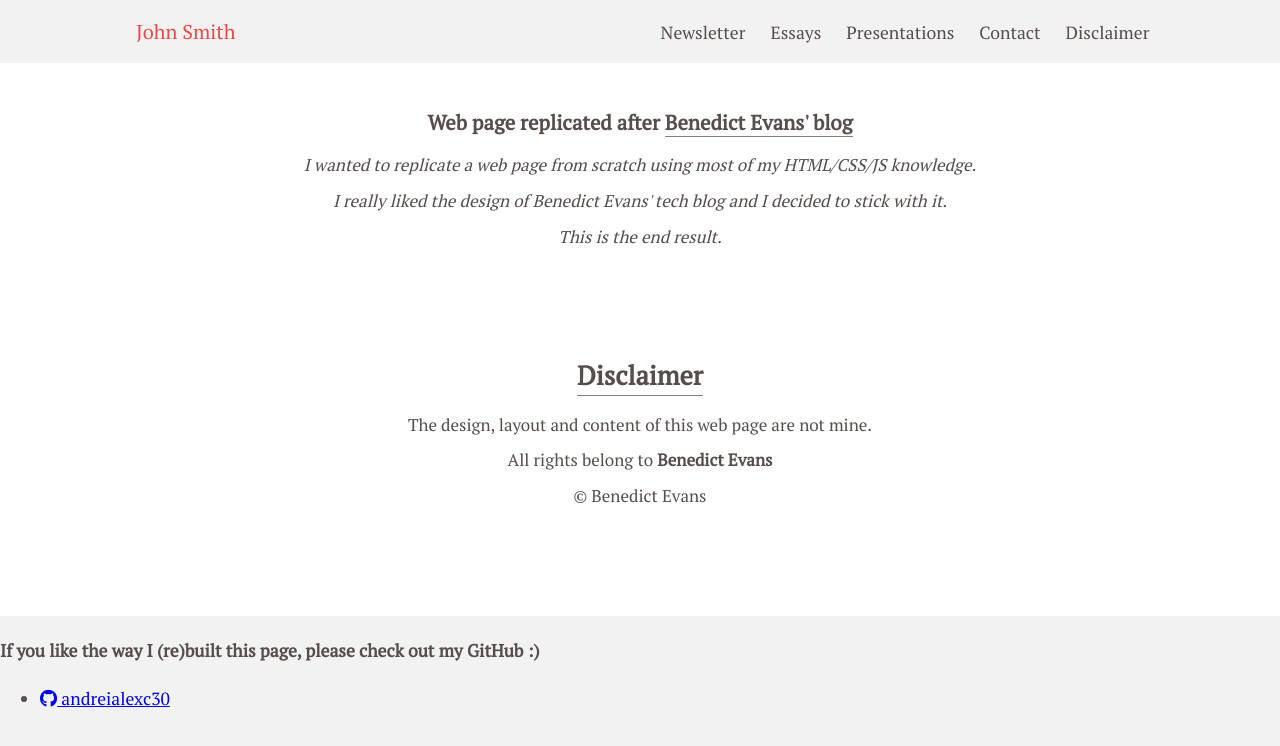
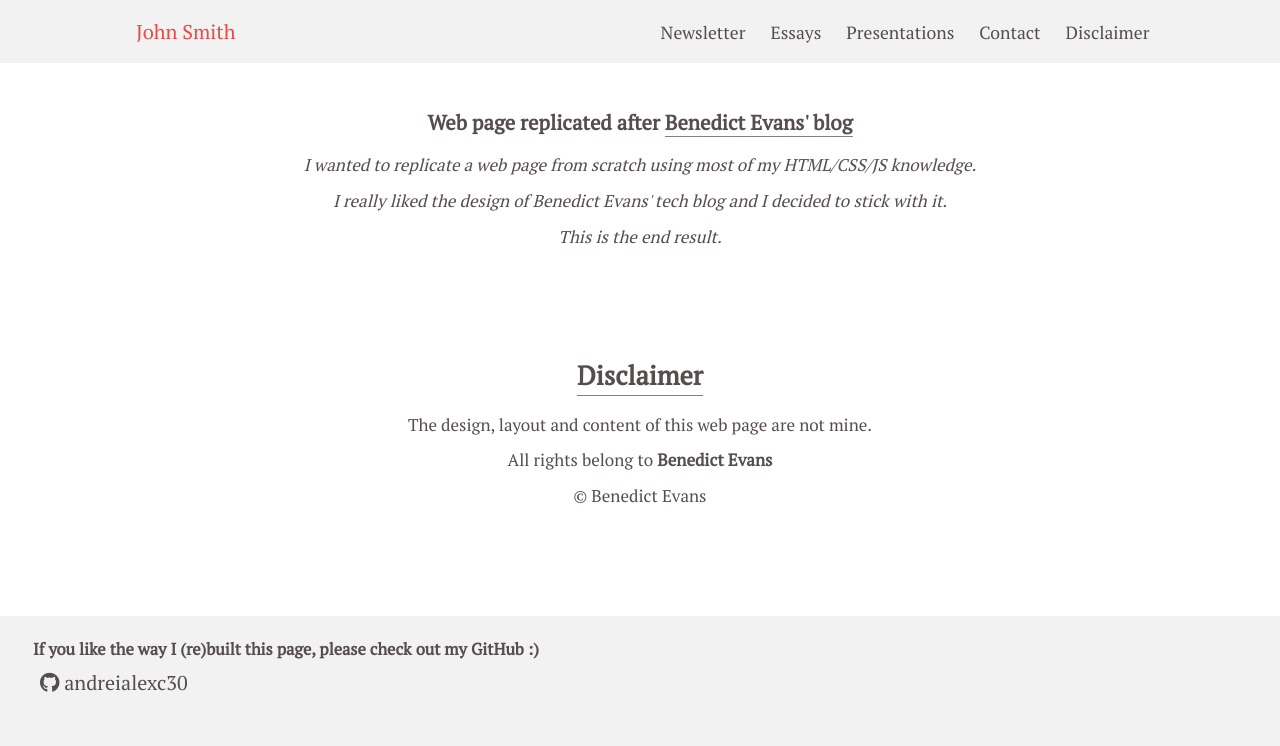
Before and after one commit to andreialexc30/blogsite, a plain HTML site: page disclaimer.html in a window 1280 px wide. Drawn offline with nearby package versions, Linux system fonts and the light colour scheme.

Commit message:
Updated disclaimer and presentations styling

```diff
--- a/styles.css
+++ b/styles.css
@@ -743,3 +743,28 @@
 .disclaimer > h2 {
     border-bottom: 1px solid grey;
 }
+
+/* Disclaimer footer */
+.check-out {
+    margin-left: 2em;
+    font-size: 16.5px;
+}
+
+.github {
+    margin-top: -14px;
+}
+
+.icons {
+    list-style: none;
+}
+
+.github_link {
+    text-decoration: none;
+    color: var(--clr-text);
+    font-size: 20px;
+}
+
+.github_link:hover {
+    font-size: 21px;
+    color:  #6e6e6e;
+}
```
